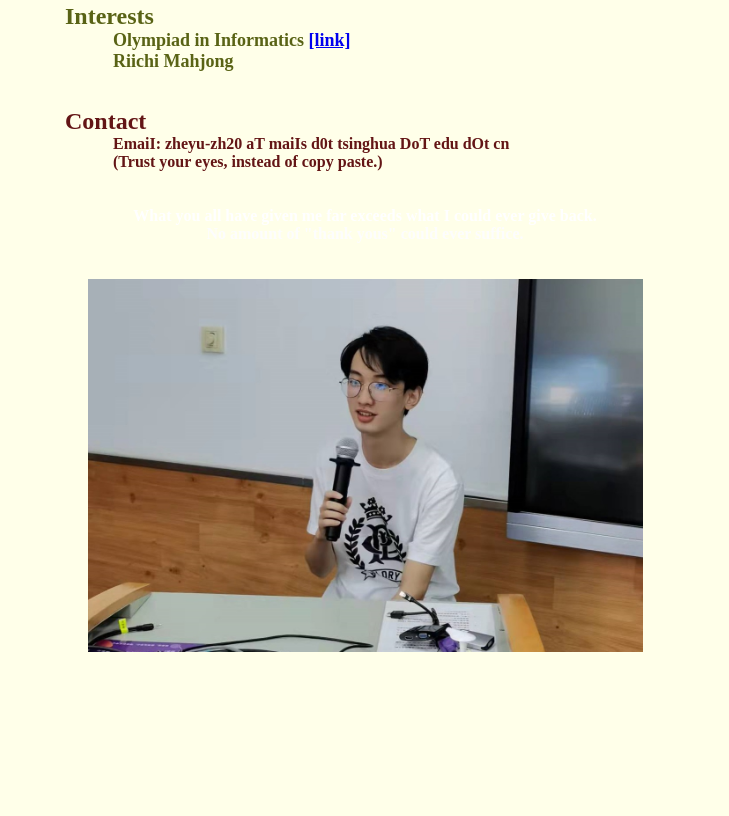
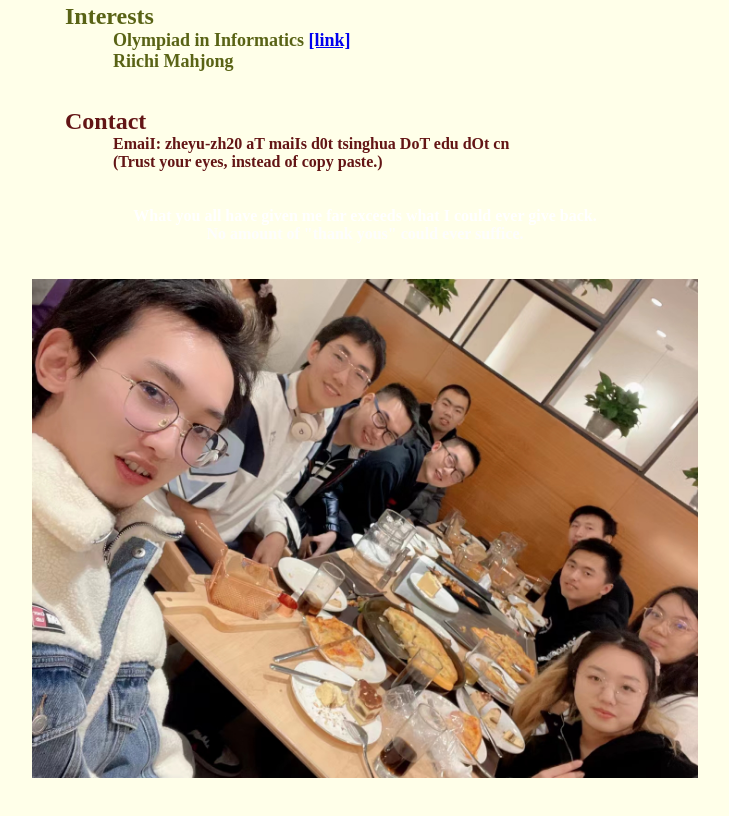
Before and after one commit to ZheyuAqaZhang/ZheyuAqaZhang.github.io, a plain HTML site: page index.html in a window 1280 px wide. Shown: the part 1090-1906 px from the top of the page, without its empty margins (275-1004 px from the left). Drawn offline with Linux system fonts and the light colour scheme.

Commit message:
Update index.html

```diff
--- a/index.html
+++ b/index.html
@@ -243,7 +243,7 @@
 
     <br><br>
     <div align="center">
-        <img src="./photo.jpg" width="555px">
+        <img src="./figs/20birthday.jpg" width="666px">
     </div>
 
     <br><br>
```
